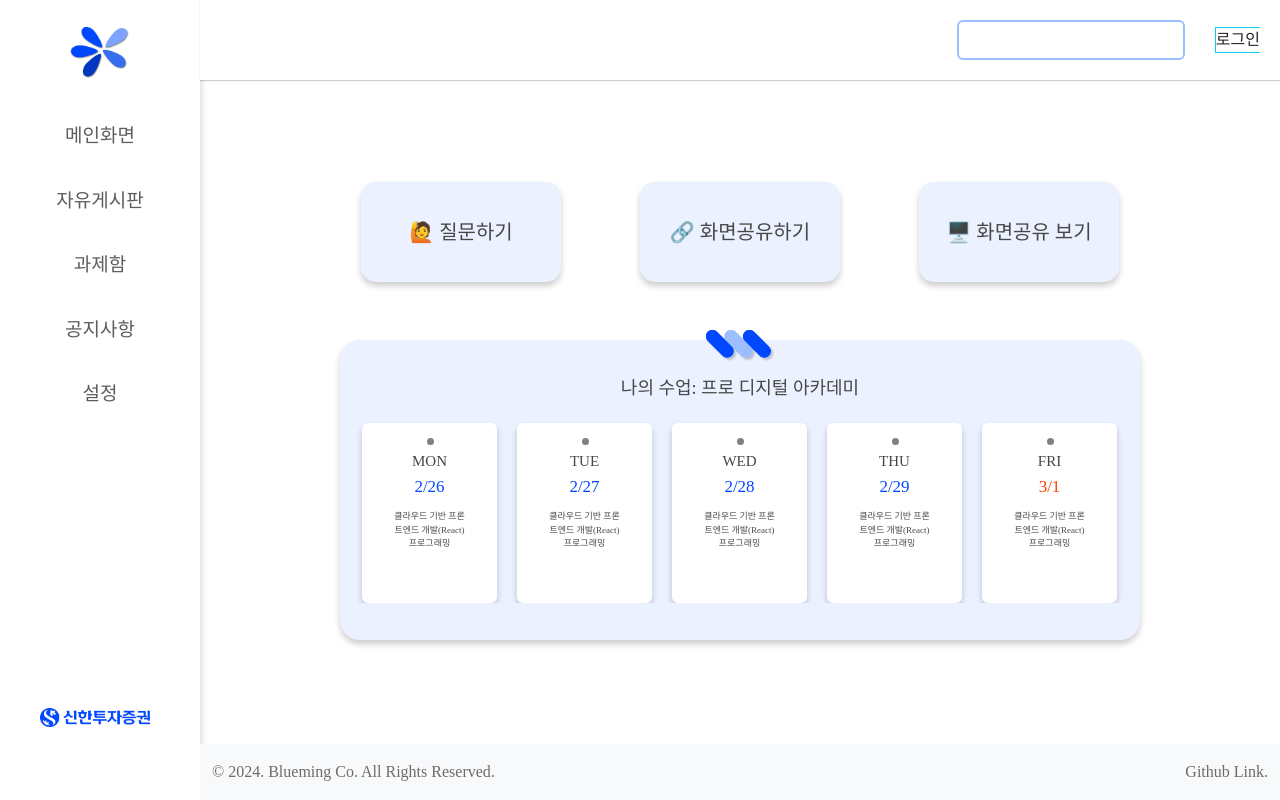
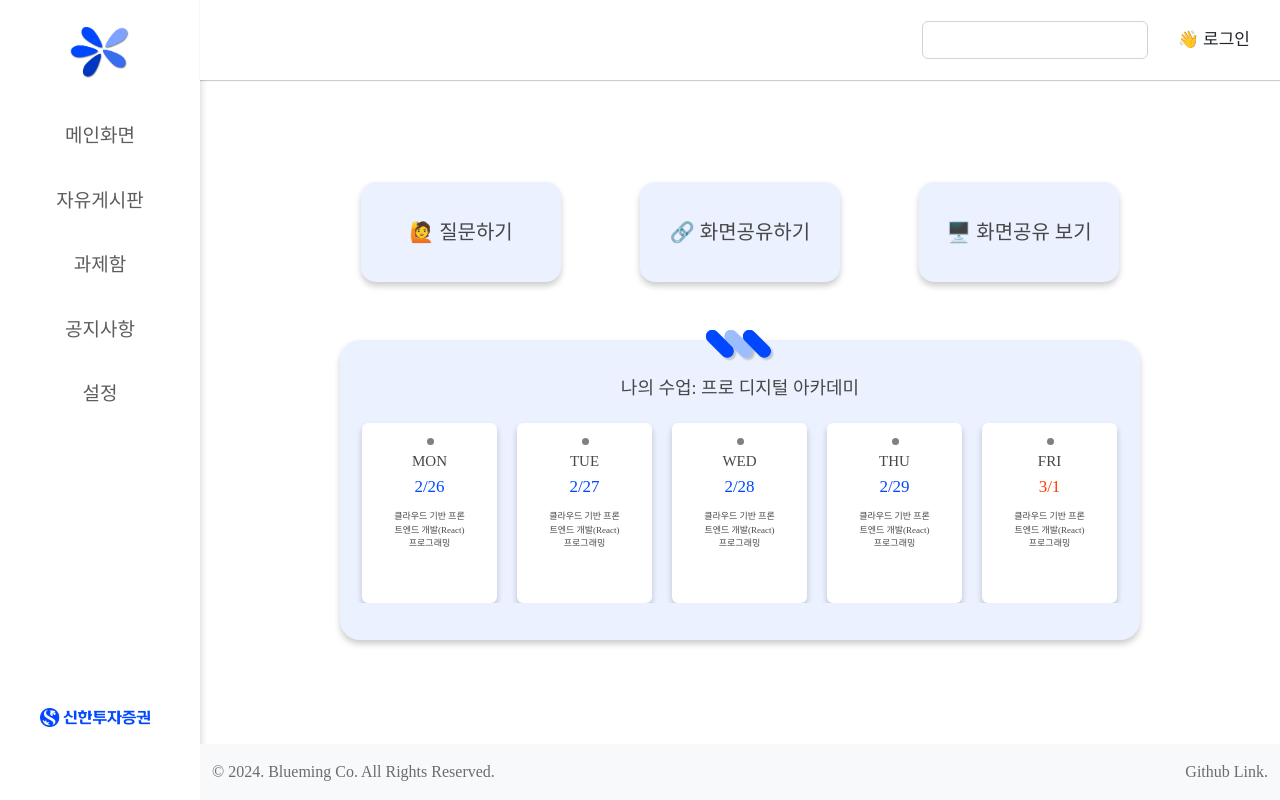
Before and after one commit to seohee99/Blueming, a React (Vite) app in the folder frontend/: page / in a window 1280 px wide. Built offline with nearby package versions, Linux system fonts and the light colour scheme; no server answers.

Commit message:
Style: 헤더 스타일 변경

```diff
--- a/frontend/src/components/Header.jsx
+++ b/frontend/src/components/Header.jsx
@@ -56,43 +56,39 @@ const Header = () => {
         backgroundColor: "white",
       }}
     >
-      <Navbar.Collapse
-        className="justify-content-end"
-        style={{ gap: 20, marginRight: 10 }}
-      >
-        <Form className="mr-2" onSubmit={(e) => e.preventDefault()}>
+      <Navbar.Collapse className="justify-content-end" style={{}}>
+        <Form
+          className="mr-2"
+          style={{ marginRight: "20px" }}
+          onSubmit={(e) => e.preventDefault()}
+        >
           <FormControl
             className="write-message"
             type="text"
             placeholder={message}
             onKeyUp={(e) => onKeyUp(e)}
-            style={{ backgroundColor: "white", border: "2px solid #9CBEFF" }}
+            style={{
+              backgroundColor: "white",
+              border: "thin solid lightgray",
+            }}
           />
         </Form>
 
         {user.isLoggedIn && user.userInfo ? (
-          <>
-            <Nav>{user.userInfo.name}님</Nav>
-            <Nav.Link
-              href="/users/mypage"
-              className="text-center border border-info"
-            >
-              <i className="bi bi-person-fill"></i>
+          <div style={{ display: "flex", marginRight: "20px" }}>
+            <Nav.Link href="/users/mypage">
+              <div style={{ fontSize: "17px" }}>✌️ {user.userInfo.name}님</div>
             </Nav.Link>
-            <Nav.Link
-              onClick={handleLogout}
-              className="flex-grow text-center border border-info"
-            >
-              <i className="bi bi-door-open"></i>
+            <Nav.Link onClick={handleLogout}>
+              <div style={{ fontSize: "17px" }}>🚪 로그아웃</div>
             </Nav.Link>
-          </>
+          </div>
         ) : (
-          <Nav.Link
-            href="/users/login"
-            className="login-btn text-center border border-info border-end-0"
-          >
-            로그인
-          </Nav.Link>
+          <div style={{ marginRight: "20px" }}>
+            <Nav.Link href="/users/login">
+              <div style={{ fontSize: "17px" }}>👋 로그인</div>
+            </Nav.Link>
+          </div>
         )}
       </Navbar.Collapse>
     </Navbar>
```
